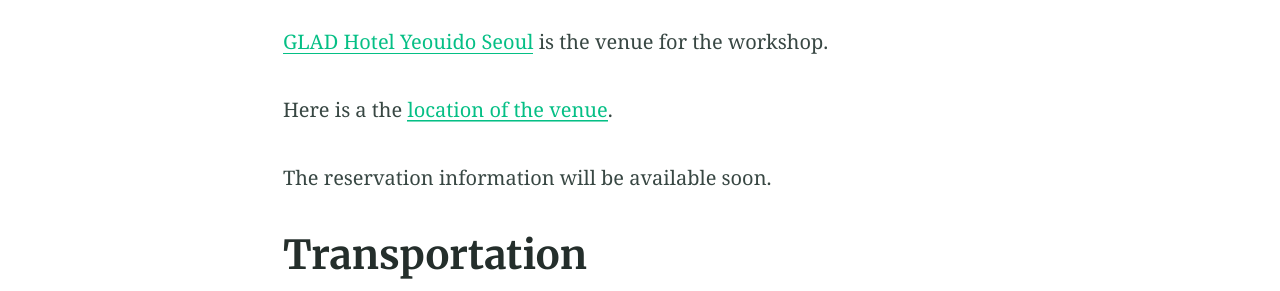
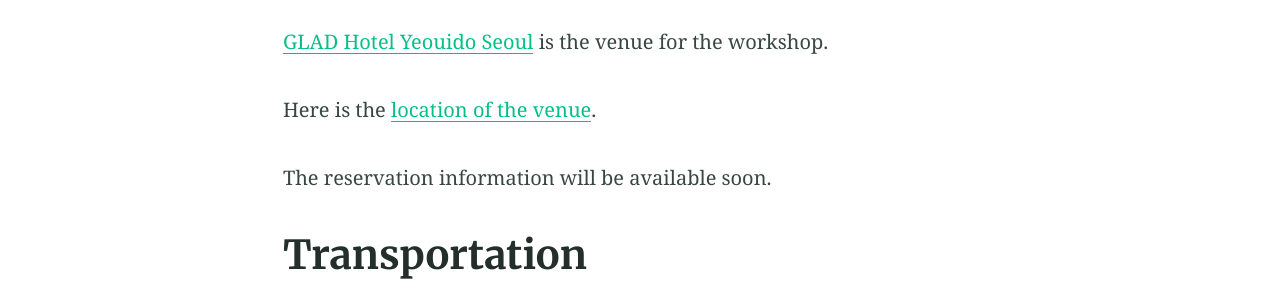
Before and after one commit to tsl2025kaist/tsl2025kaist.github.io, a Jekyll site: the page built from venue.md, in a window 1280 px wide. Shown: the part 205-496 px from the top of the page. Built offline with Jekyll 4.4.1, drawn with Linux system fonts in a browser that asks for light colours.

```diff
--- a/venue.md
+++ b/venue.md
@@ -8,7 +8,7 @@ aside: false
 
 [GLAD Hotel Yeouido Seoul](https://www.glad-hotels.com/yeouido/index.do?locale=en) is the venue for the workshop.
 
-Here is a the [location of the venue](https://maps.app.goo.gl/YHT8KQnnpna6hvMw5).
+Here is the [location of the venue](https://maps.app.goo.gl/YHT8KQnnpna6hvMw5).
 
 The reservation information will be available soon.
 
```
